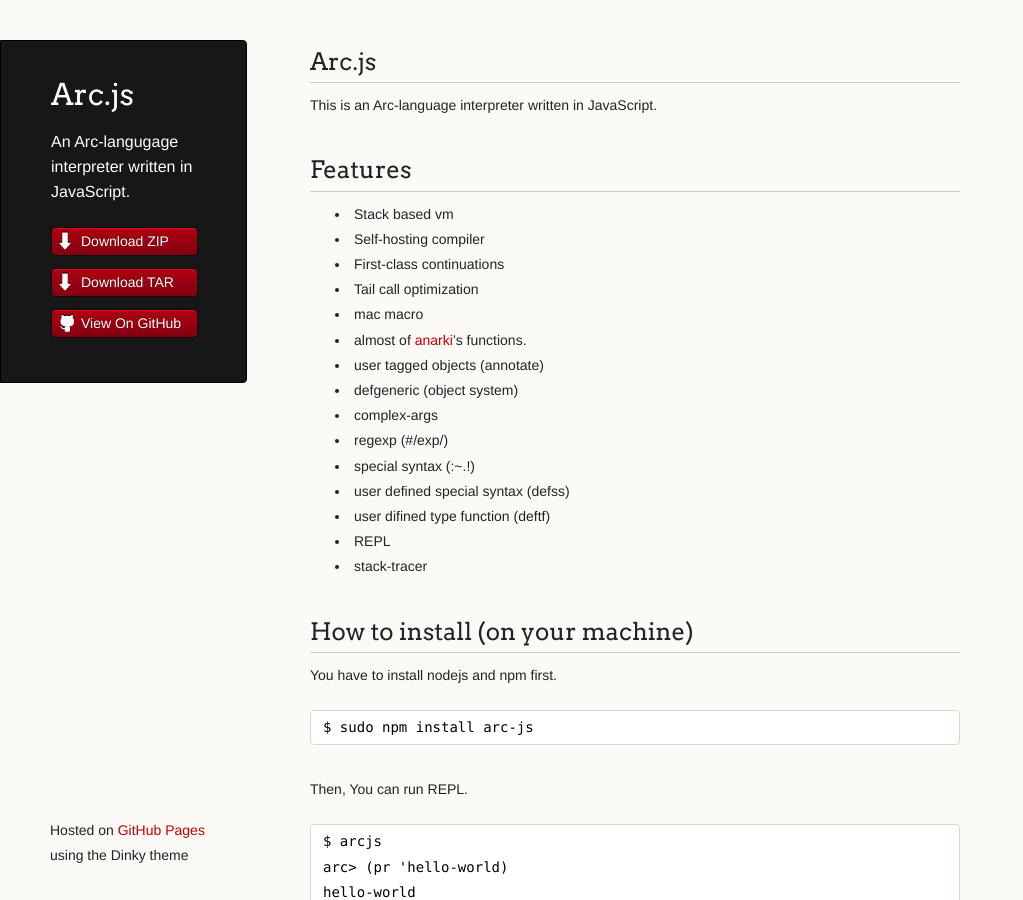
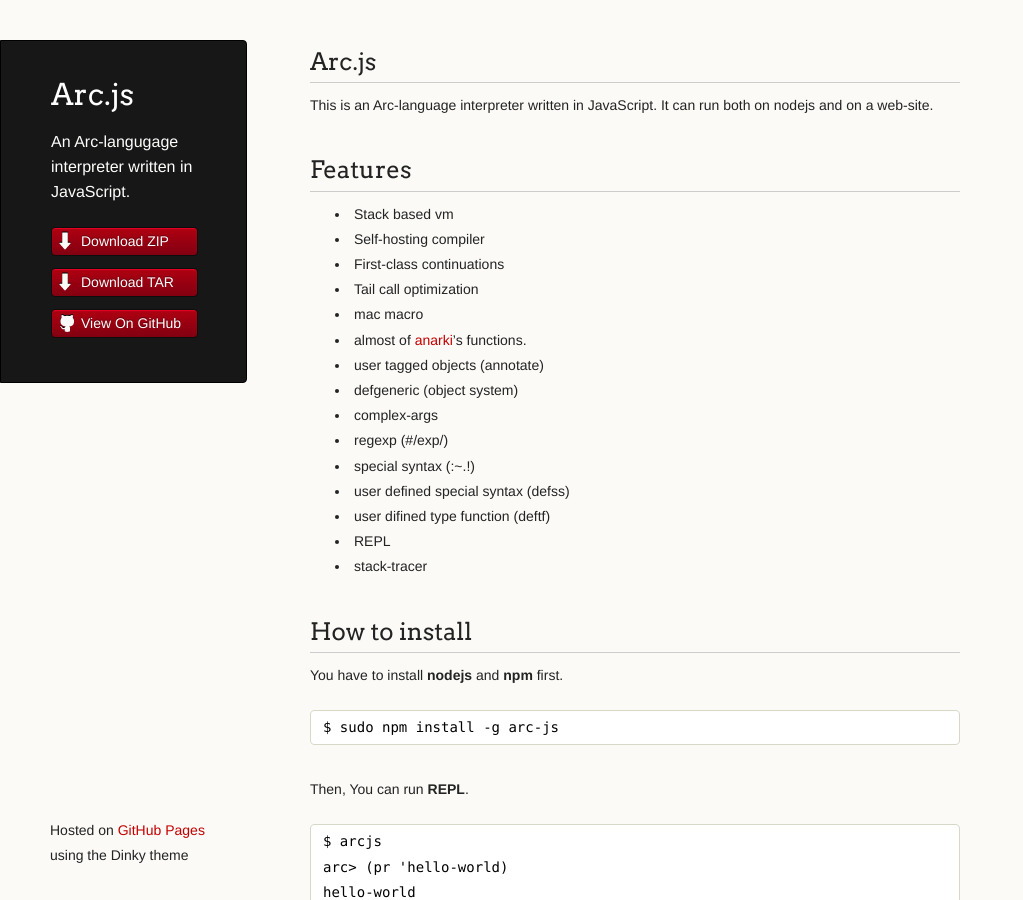
Before and after one commit to smihica/arc-js, a Jekyll site: the page built from index.md, in a window 1280 px wide and 900 px high. Shown: the whole window, without its empty margins (0-1023 px from the left). Built offline with Jekyll 4.4.1, drawn with Linux system fonts in a browser that asks for light colours.

Commit message:
Updated page

```diff
--- a/index.md
+++ b/index.md
@@ -4,7 +4,8 @@
 ---
 
 ## Arc.js
-This is an Arc-language interpreter written in JavaScript.
+
+This is an Arc-language interpreter written in JavaScript. It can run both on nodejs and on a web-site.
 
 ## Features
 
@@ -24,13 +25,13 @@
 - REPL
 - stack-tracer
 
-## How to install (on your machine)
+## How to install
 
-You have to install nodejs and npm first.
+You have to install __nodejs__ and __npm__ first.
 
-    $ sudo npm install arc-js
+    $ sudo npm install -g arc-js
 
-Then, You can run REPL.
+Then, You can run __REPL__.
 
     $ arcjs
     arc> (pr 'hello-world)
```
